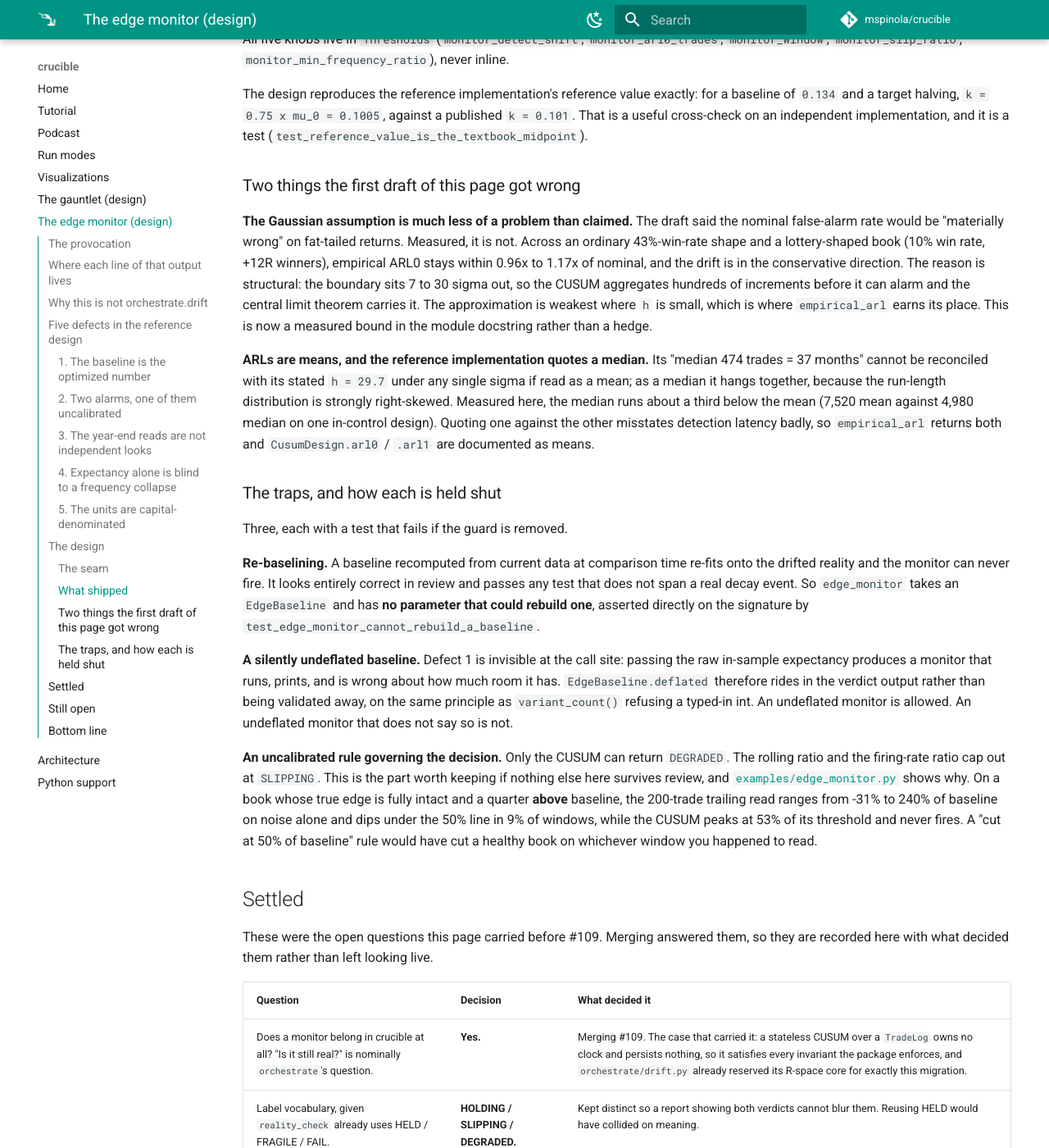
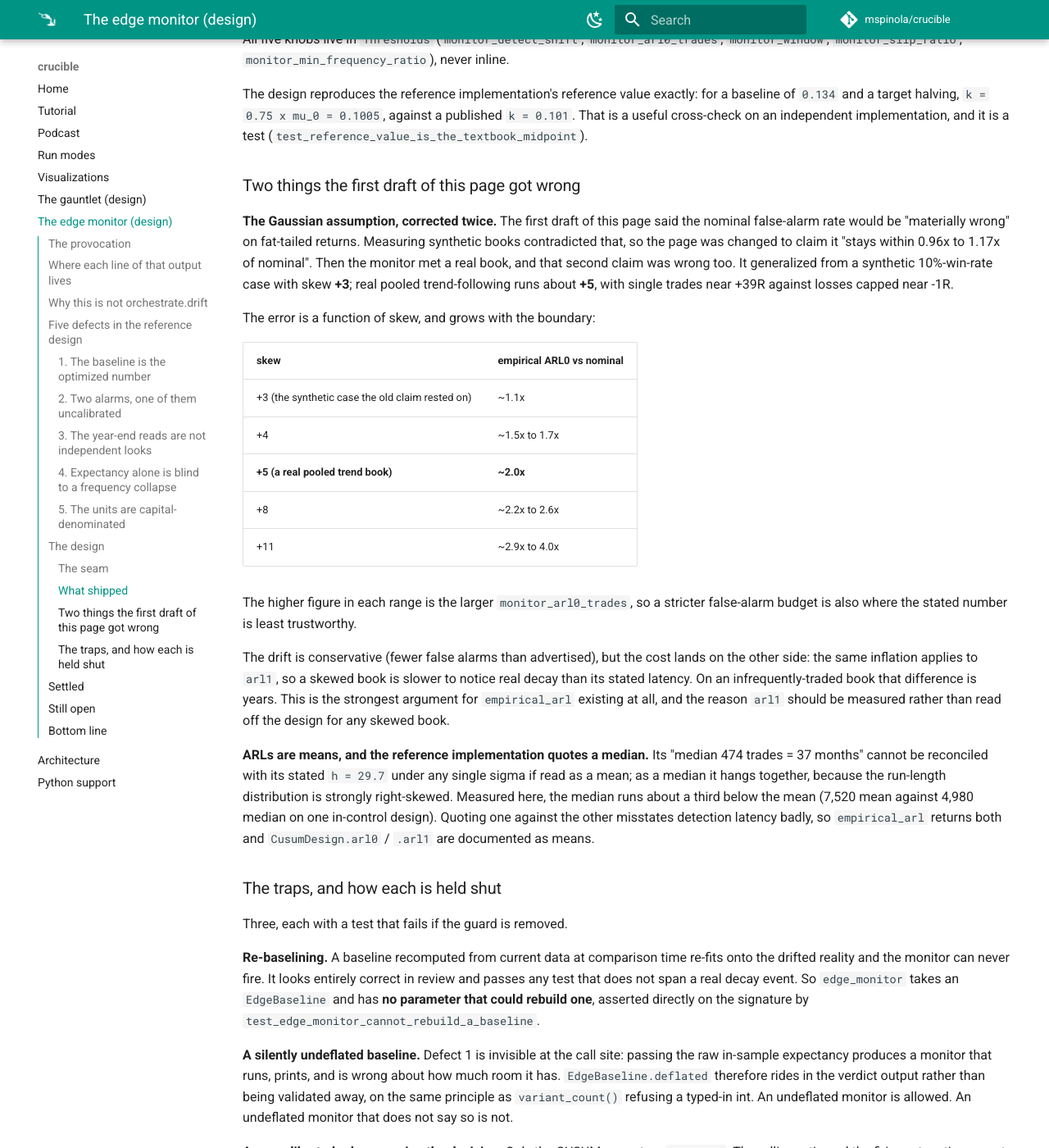
Before and after one commit to mspinola/crucible, an MkDocs documentation site: the page built from docs/edge_monitor.md, in a window 1280 px wide and 1400 px high, scrolled down 4111 px. Shown: the whole window at 82% size. Built offline with MkDocs 1.6.1 and Material for MkDocs 9.7.7, drawn with Linux system fonts in a browser that asks for light colours; comment, search, counter and statistics services are not loaded.

Commit message:
fix(monitor): firing rate from exit dates, and an honest ARL accuracy claim
Both found by dry-running the monitor against a real 47-market trend book
rather than the synthetic fixtures it was built on.

1. The opportunity-set channel was dead for a whole class of books.

`_trades_per_year` read `entry_date` only. A log built from a return column and
an exit date is an ordinary shape (npf's books are exactly this), and for all of
them the baseline got trades_per_year=None and every verdict reported
frequency_ratio=None. Nothing was wrong-but-silent, the reasons said the channel
was off, but the effect was that the one channel covering a signal that stops
firing was off by default. That is the failure neither other channel can see:
expectancy unchanged, CUSUM quiet, rolling window full size, annual R falling
because the opportunity set shrank. Now falls back to exit_date, since a rate is
n / span and either column dates the same trades closely enough, with entry_date
still preferred when both are present.

2. The documented accuracy of the Gaussian ARL approximation was wrong.

This module has now been wrong about it in both directions. The first draft said
the nominal figure would be "materially wrong" on fat-tailed returns; measuring
synthetic books contradicted that and it was changed to "within 0.96x to 1.17x".
That second claim generalized from a synthetic 10%-win-rate book with skew +3.
Real pooled trend-following runs about skew +5, with single trades near +39R
against losses capped near -1R, and measures ~2.0x.

The error is a function of skew and grows with the boundary: ~1.5x at skew +4,
~2.0x at +5, ~2.6x at +8, ~4.0x at +11, and worse at larger monitor_arl0_trades,
so a stricter false-alarm budget is also where the stated number is least
trustworthy. The drift is conservative, so false alarms are rarer than
advertised, but the same inflation applies to arl1: a skewed book is slower to
notice real decay than its stated latency, and on an infrequently-traded book
that difference is years.

Two tests pin the graded claim so it cannot drift back, and the too-tame case is
renamed to say which regime it speaks for rather than standing in for all of
them.

358 tests pass (+5). ruff and mkdocs --strict clean.

Co-Authored-By: Claude Opus 5 <noreply@anthropic.com>

```diff
--- a/docs/edge_monitor.md
+++ b/docs/edge_monitor.md
@@ -184,15 +184,32 @@ test (`test_reference_value_is_the_textbook_midpoint`).
 
 ### Two things the first draft of this page got wrong
 
-**The Gaussian assumption is much less of a problem than claimed.** The draft said the
-nominal false-alarm rate would be "materially wrong" on fat-tailed returns. Measured, it
-is not. Across an ordinary 43%-win-rate shape and a lottery-shaped book (10% win rate,
-+12R winners), empirical ARL0 stays within 0.96x to 1.17x of nominal, and the drift is
-in the conservative direction. The reason is structural: the boundary sits 7 to 30 sigma
-out, so the CUSUM aggregates hundreds of increments before it can alarm and the central
-limit theorem carries it. The approximation is weakest where `h` is small, which is
-where `empirical_arl` earns its place. This is now a measured bound in the module
-docstring rather than a hedge.
+**The Gaussian assumption, corrected twice.** The first draft of this page said the
+nominal false-alarm rate would be "materially wrong" on fat-tailed returns. Measuring
+synthetic books contradicted that, so the page was changed to claim it "stays within 0.96x
+to 1.17x of nominal". Then the monitor met a real book, and that second claim was wrong
+too. It generalized from a synthetic 10%-win-rate case with skew **+3**; real pooled
+trend-following runs about **+5**, with single trades near +39R against losses capped
+near -1R.
+
+The error is a function of skew, and grows with the boundary:
+
+| skew | empirical ARL0 vs nominal |
+|---|---|
+| +3 (the synthetic case the old claim rested on) | ~1.1x |
+| +4 | ~1.5x to 1.7x |
+| **+5 (a real pooled trend book)** | **~2.0x** |
+| +8 | ~2.2x to 2.6x |
+| +11 | ~2.9x to 4.0x |
+
+The higher figure in each range is the larger `monitor_arl0_trades`, so a stricter
+false-alarm budget is also where the stated number is least trustworthy.
+
+The drift is conservative (fewer false alarms than advertised), but the cost lands on the
+other side: the same inflation applies to `arl1`, so a skewed book is slower to notice
+real decay than its stated latency. On an infrequently-traded book that difference is
+years. This is the strongest argument for `empirical_arl` existing at all, and the reason
+`arl1` should be measured rather than read off the design for any skewed book.
 
 **ARLs are means, and the reference implementation quotes a median.** Its "median 474
 trades = 37 months" cannot be reconciled with its stated `h = 29.7` under any single
```
Also changed, not shown: CHANGELOG.md (+25 -0 lines), 2 other files.
